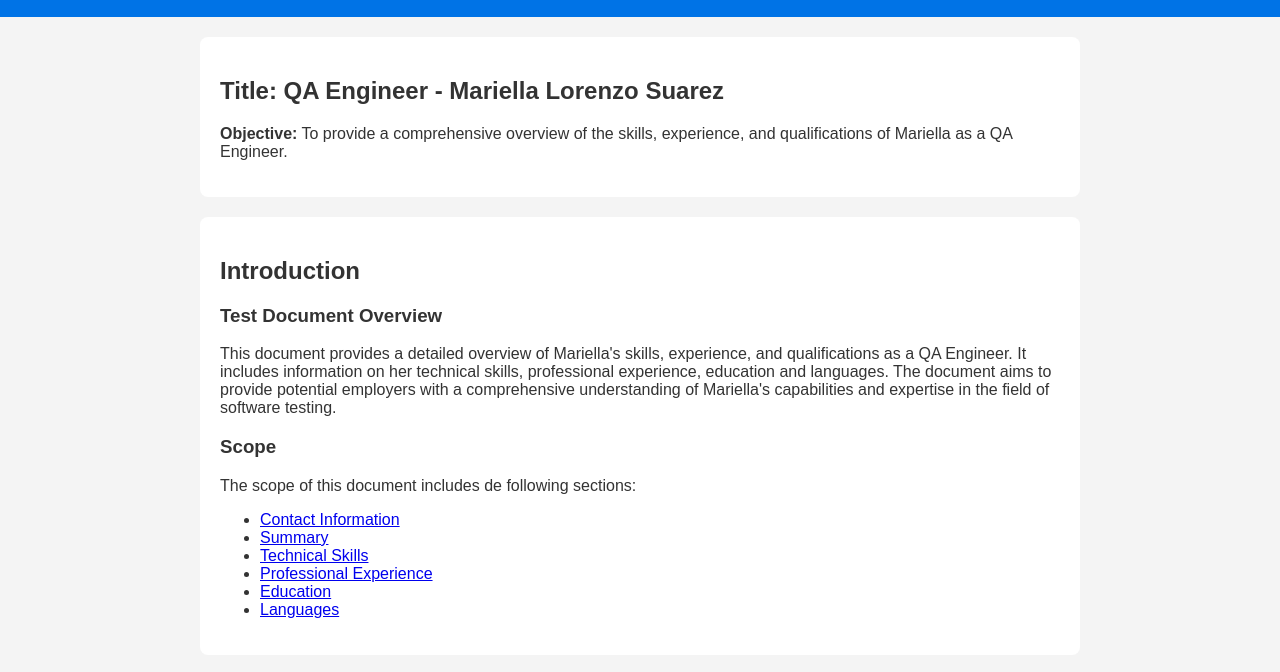
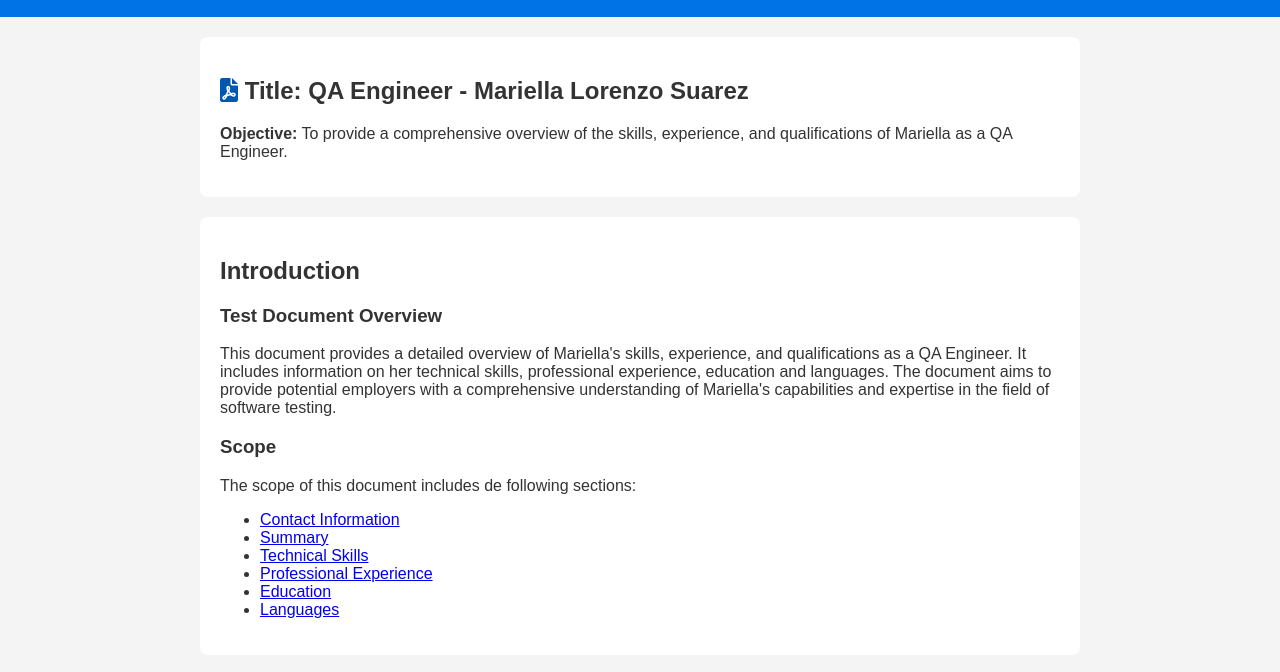
Before and after one commit to Marye94/Marye94.github.io, a plain HTML site: page docs/index.html in a window 1280 px wide. Shown: the part 60-732 px from the top of the page. Drawn offline with Linux system fonts and the light colour scheme.

Commit message:
pdf download

```diff
--- a/docs/css/styles.css
+++ b/docs/css/styles.css
@@ -59,3 +59,13 @@ section {
 .single-line-footer p {
     margin: 0 10px;
 }
+
+/* Tooltip styling */
+a[title] {
+    position: relative;
+    text-decoration: none;
+    color: #0056b3;
+    font-weight: bold;
+    display: inline-flex;
+    align-items: center;
+}
--- a/docs/index.html
+++ b/docs/index.html
@@ -5,6 +5,10 @@
     <meta name="viewport" content="width=device-width, initial-scale=1.0" />
     <title>Mariella - QA Engineer</title>
     <link rel="stylesheet" href="css/styles.css" />
+    <link
+      rel="stylesheet"
+      href="https://cdnjs.cloudflare.com/ajax/libs/font-awesome/6.0.0-beta3/css/all.min.css"
+    />
     <script src="js/scripts.js"></script>
     <meta
       name="description"
@@ -24,7 +28,15 @@
 
     <main>
       <section id="profile">
-        <h2>Title: QA Engineer - Mariella Lorenzo Suarez</h2>
+        <h2>
+          <a
+            href="data/2024.09.18 CV MLS - Short Version.pdf"
+            download
+            title="Click to download my resume in PDF format">
+            <i class="fas fa-file-pdf"></i>
+          </a>
+          Title: QA Engineer - Mariella Lorenzo Suarez
+        </h2>
         <p>
           <strong>Objective:</strong> To provide a comprehensive overview of the
           skills, experience, and qualifications of Mariella as a QA Engineer.
@@ -35,10 +47,12 @@
         <h2>Introduction</h2>
         <h3>Test Document Overview</h3>
         <p>
-          This document provides a detailed overview of Mariella's skills, experience, and qualifications as a QA Engineer. It
-          includes information on her technical skills, professional experience,
-          education and languages. The document aims to provide potential employers with a comprehensive understanding of
-          Mariella's capabilities and expertise in the field of software testing.
+          This document provides a detailed overview of Mariella's skills,
+          experience, and qualifications as a QA Engineer. It includes
+          information on her technical skills, professional experience,
+          education and languages. The document aims to provide potential
+          employers with a comprehensive understanding of Mariella's
+          capabilities and expertise in the field of software testing.
         </p>
 
         <h3>Scope</h3>
@@ -104,13 +118,12 @@
         <div id="languages-content"></div>
       </section>
     </main>
-
   </body>
 
   <footer class="single-line-footer">
     <h3>Document Information</h3>
     <p><strong>Author:</strong> Mariella Lorenzo Suarez</p>
-      <p><strong>Version:</strong> 1.0</p>
-      <p><strong>Last Updated:</strong> Aug 2024</p>
+    <p><strong>Version:</strong> 1.01</p>
+    <p><strong>Last Updated:</strong> Sep 2024</p>
   </footer>
 </html>
```
Also changed, not shown: 1 other file. Lines whose indentation alone changed are shown as unchanged.
